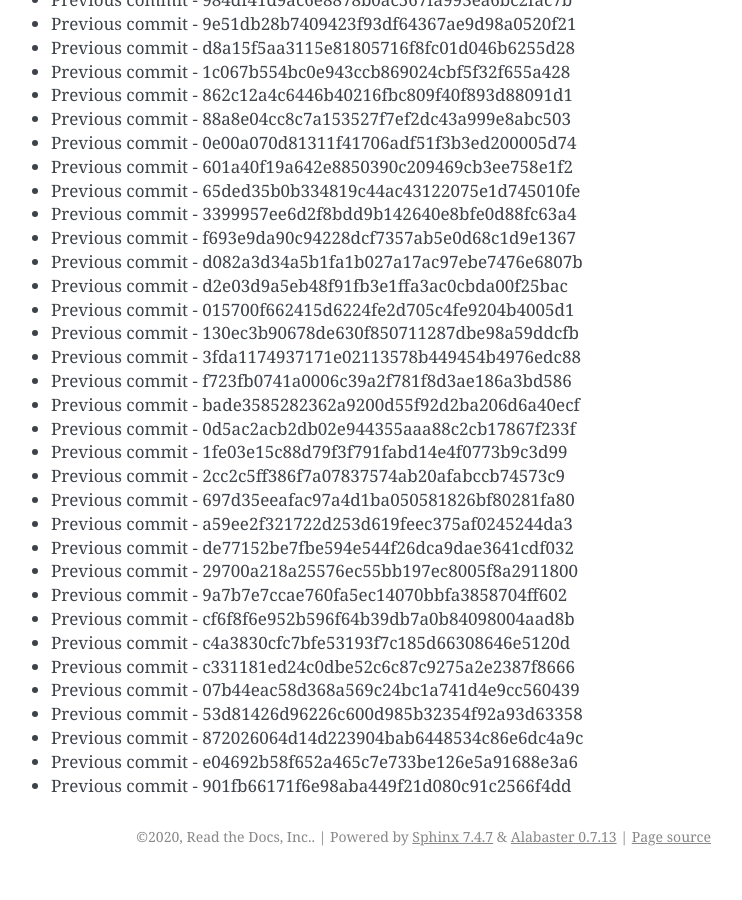
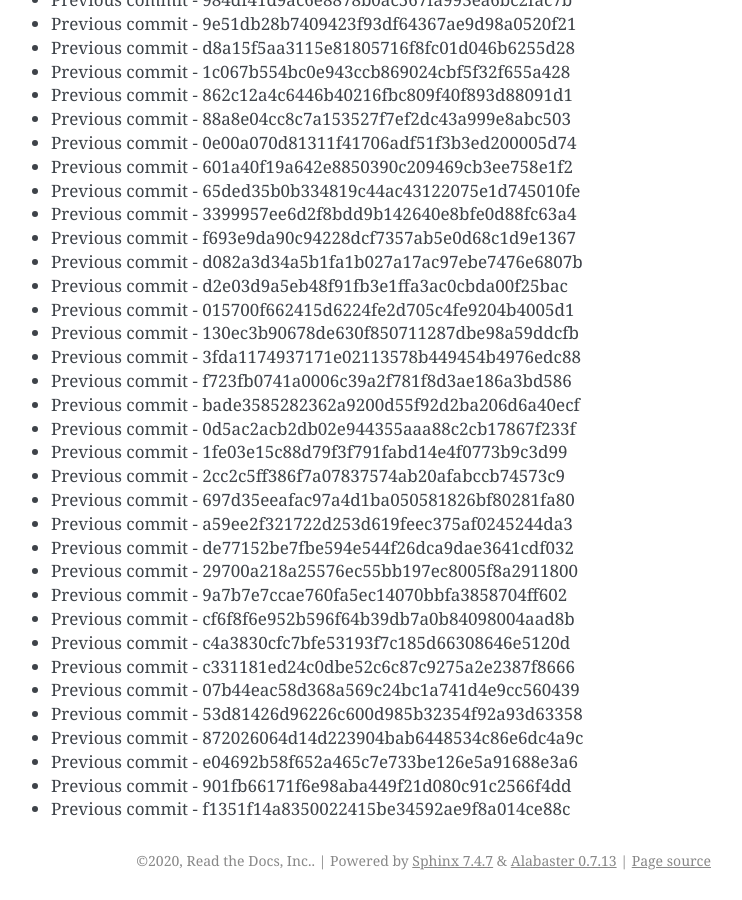
Before and after one commit to readthedocs/rtd-git-stresstest, a Sphinx documentation site: the page built from docs/updates.rst, in a window 1280 px wide and 900 px high, scrolled down 37826 px. Shown: the whole window, without its empty margins (399-1141 px from the left). Built offline with Sphinx 7.4.7, drawn with Linux system fonts in a browser that asks for light colours; before the commit the page ends 38702 px from its top, so only the background shows below that.

Commit message:
Generating commit from previous: f1351f14a8350022415be34592ae9f8a014ce88c

```diff
--- a/docs/updates.rst
+++ b/docs/updates.rst
@@ -1621,3 +1621,4 @@ It can be tested for any performance characteristics.
 * Previous commit - 872026064d14d223904bab6448534c86e6dc4a9c
 * Previous commit - e04692b58f652a465c7e733be126e5a91688e3a6
 * Previous commit - 901fb66171f6e98aba449f21d080c91c2566f4dd
+* Previous commit - f1351f14a8350022415be34592ae9f8a014ce88c
```
